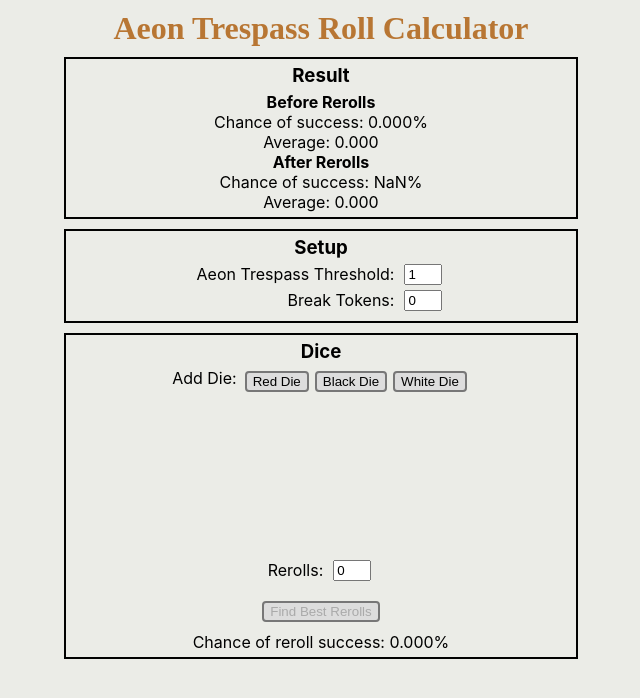
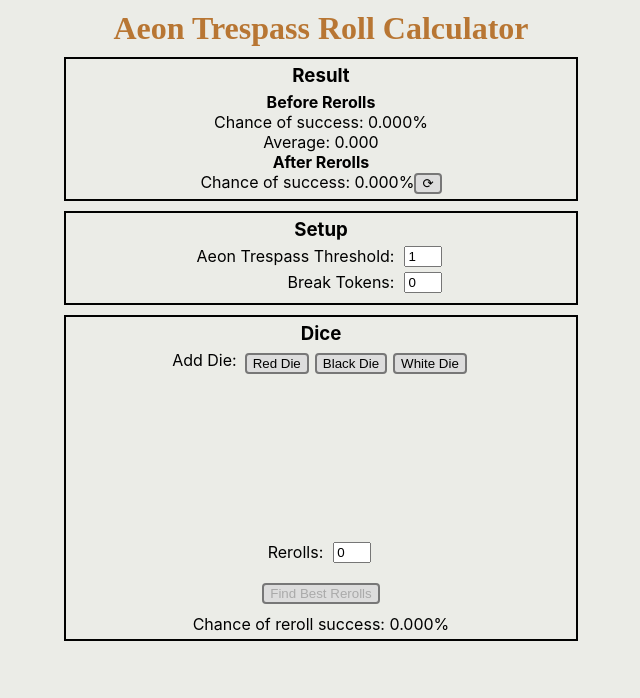
Before and after one commit to MPPennella/ato-roll-calculator, a React (Create React App) app: page / in a window 1280 px wide. Shown: the top 698 px of the page, without its empty margins (319-959 px from the left). Built offline with nearby package versions, Linux system fonts and the light colour scheme.

Commit message:
Added a button to refresh the after-reroll display only when clicked to reduce performance issues

```diff
--- a/src/component/App/index.tsx
+++ b/src/component/App/index.tsx
@@ -25,6 +25,7 @@ function App() {
   const [atThreshold, setATThreshold] = React.useState(1)
   const [breaks, setBreaks] = React.useState(0)
   const [rerolls, setRerolls] = React.useState(0)
+  const [allRerollSuccess, setAllRerollSuccess] = React.useState(0)
   const [rerollSuccess, setRerollSuccess] = React.useState(0)
 
   // State to track the various dice and a mutable reference to such
@@ -197,6 +198,7 @@ function App() {
     setRerollSuccess(bestRerolls.success)
   }
 
+  function handleUpdateAllRerollDisplay () : void {
     // Find average result of all possible reroll scenarios
     const diceList = diceTrackRef.current.map( (dieTracker) => {
       return {
@@ -236,18 +238,25 @@ function App() {
 
     }
 
-  // Store finalized list
+    // Store finalized list of die face combinations
     const fullList = tempList
 
+    // Turn list of die combinations into chance of succeeding with rerolls
     const chanceList = fullList.map( (list) => findBestRerolls(atThreshold, breaks, rerolls, list).success )
+
+    // Find average of chance of success
     const rrResult = chanceList.reduce( (acc,val) => acc+val, 0)/chanceList.length
+
+    setAllRerollSuccess(rrResult)
+  }
 
   // Construct props items for various sub-components
   const resultDisplayProps = {
     successPcntBef: thresholdCheck(atThreshold, breaks, outcomes),
     averageBef: averageResult(outcomes, breaks),
-    successPcntAft: rrResult,
+    successPcntAft: allRerollSuccess,
     averageAft: 0,
+    updateRerollDisplay: handleUpdateAllRerollDisplay
   }
 
   const conditionProps = {
--- a/src/component/ResultDisplayPanel/index.tsx
+++ b/src/component/ResultDisplayPanel/index.tsx
@@ -2,13 +2,14 @@ import React from 'react'
 import './ResultDisplayPanel.css'
 
 function ResultDisplayPanel (
-    {successPcntBef, averageBef, successPcntAft, averageAft}
+    {successPcntBef, averageBef, successPcntAft, averageAft, updateRerollDisplay}
     :
     {
         successPcntBef:number,
         averageBef:number,
         successPcntAft: number,
-        averageAft: number
+        averageAft: number,
+        updateRerollDisplay: ()=>void
     }
 ) {
 
@@ -19,8 +20,12 @@ function ResultDisplayPanel (
             <div>Chance of success: {successPcntBef.toFixed(3)}%</div>
             <div>Average: {averageBef.toFixed(3)}</div>
             <div className="ResultSubHeader">After Rerolls</div>
-            <div>Chance of success: {successPcntAft.toFixed(3)}%</div>
-            <div>Average: {averageAft.toFixed(3)}</div>
+            <div>
+                Chance of success: {successPcntAft.toFixed(3)}%
+                <button onClick={updateRerollDisplay}>&#10227;{/* Refresh Icon */}</button>
+            </div>
+            {/* <div>Average: {averageAft.toFixed(3)}</div> */}
+            {/* <button onClick={updateRerollDisplay}>&#10227; Update</button> */}
         </div>
     )
 }
--- a/src/util/findBestRerolls.ts
+++ b/src/util/findBestRerolls.ts
@@ -38,6 +38,7 @@ export default function findBestRerolls ( thresholdValue:number, breakValue:numb
 
 // Recursive function to find results
 function findBestRerollsRecur ( thresholdValue:number, breakValue:number, rerolls:number, diceInfo:Array<DieInfo> ) : BestRerollReturn {
+    console.log("REROLLS AVAILBLE: "+rerolls)
 
     // If no rerolls, just find chance of success as-is and return with no reroll targets
     if ( rerolls === 0 ) {
@@ -133,7 +134,6 @@ function findBestRerollsRecur ( thresholdValue:number, breakValue:number, reroll
         }
     }
 
-    console.log("REROLLS AVAILBLE: "+rerolls)
     console.log("CALCULATED REROLL COMBOS:")
     console.log(rerollCombos)
 
@@ -271,7 +271,6 @@ function findBestRerollsRecur ( thresholdValue:number, breakValue:number, reroll
 
         // If no White Face Set Lists, ignore and use only Red/Black
         if (whiteFaceSetListCombos.length === 0) {
-            console.log("CALLED")
             const outcomes = dieOutcomes(inputRB)
             const successPcnt = thresholdCheck(thresholdValue, breakValue, outcomes)
 
```
Lines whose indentation alone changed are shown as unchanged.
